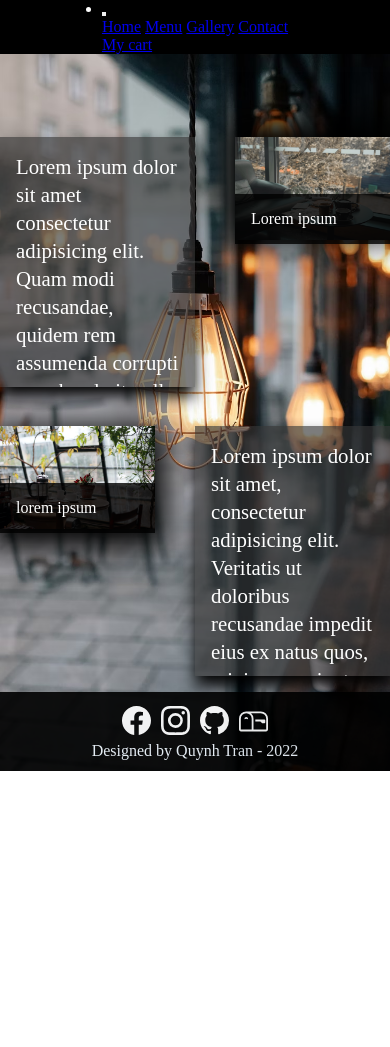
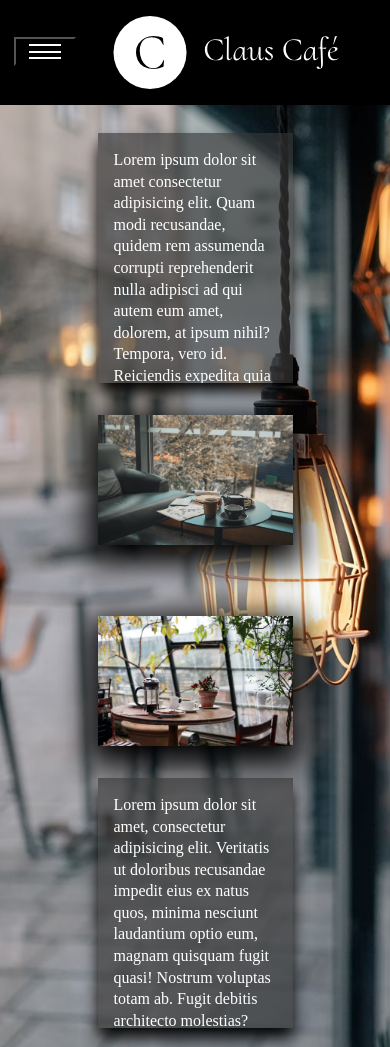
Before and after one commit to QuynhTran182003/HTML-CSS, a plain HTML site: page index.html in a window 390 px wide. Shown: the top 1047 px of the page. Before the commit the page ends 844 px from the top, so only its background shows below. Drawn offline with Linux system fonts and the light colour scheme.

Commit message:
Add files via upload

```diff
--- a/index.html
+++ b/index.html
@@ -54,10 +54,8 @@
 
         <div class="mobile-display">
             <nav>
-                <a href="index.html">
-                    <img src="faviconio-logo\logo.svg" alt="logo-brand" class="logo-brand">
-                </a>
-                <div class="symbols">
+
+                <!-- <div class="symbols"> -->
                 <ul>
                     <li class="dropdown">
                         <button class="triple-line">
@@ -78,7 +76,10 @@
                     </li>
                 </ul>
 
-                </div>
+                <!-- </div> -->
+                <a href="index.html">
+                    <img src="faviconio-logo\logo.svg" alt="logo-brand" class="logo-brand">
+                </a>
             </nav>
         </div>
     </header>
@@ -91,17 +92,11 @@
                 Reiciendis expedita quia officia sequi hic rem pariatur labore quasi. Laudantium deserunt similique excepturi facere dolorum optio nulla ipsam sint modi libero, temporibus tempore est consequuntur quidem molestias rem aperiam.
                 </p>
 
-                <figure>
                 <img id="first-pic" src="img\cafe2.avif" alt="picture1" >
-                    <figcaption>Lorem ipsum</figcaption>
-                </figure>
             </section>
 
             <section class="intro">
-                <figure>
                 <img id="second-pic" src="img\cafe1.avif" alt="picture2">
-                    <figcaption>lorem ipsum</figcaption>
-                </figure>
                 <p class="description description2">Lorem ipsum dolor sit amet, consectetur adipisicing elit. Veritatis ut doloribus recusandae impedit eius ex natus quos, minima nesciunt laudantium optio eum, magnam quisquam fugit quasi! Nostrum voluptas totam ab.
                 Fugit debitis architecto molestias? Aspernatur dolorem ab, et rem enim exercitationem laboriosam natus? Deserunt id itaque excepturi nemo inventore sapiente voluptate. Eveniet asperiores eum natus ut?</p>
             </section>
@@ -112,7 +107,7 @@
 <footer>
     <div class="containerFooter">
         <div class="containerContactIcon">
-            <a href=""><img class="contactIcon" src="icons-1.8.1\icons-1.8.1\icons\facebook.svg" alt="fb"></a>
+            <a href="https://www.facebook.com/profile.php?id=100005155502657"><img class="contactIcon" src="icons-1.8.1\icons-1.8.1\icons\facebook.svg" alt="fb"></a>
             <a href=""><img class="contactIcon" src="icons-1.8.1\icons-1.8.1\icons\instagram.svg" alt="ins"></a>
             <a href=""><img class="contactIcon" src="icons-1.8.1\icons-1.8.1\icons\github.svg" alt="git"></a>
             <a href=""><img class="contactIcon" src="icons-1.8.1\icons-1.8.1\icons\mailbox.svg" alt="mail"></a>
--- a/style.css
+++ b/style.css
@@ -67,7 +67,7 @@
 
         .tablet-display {
             display: block;
-            position: fixed;
+            position: absolute;
             background-color: black;
             width: 100%;
             z-index: 1;
@@ -130,16 +130,20 @@
         }
     }
 
-   @media (max-width: 499.99px) {
+   @media (max-width: 499.9px) {
        .lap-display, .tablet-display{
            display: none;
        }
        .mobile-display{
-            display: block;
-            position: fixed;
+            position: absolute;
             background-color: black;
             width: 100%;
             z-index: 1;
+        }
+        .logo-brand{
+            margin: 0%;
+            display: block;
+            width: 100%;
         }
         .mobile-display nav{
             display: flex;
@@ -147,10 +151,50 @@
             justify-content: center;
         }
 
+        .dropdown {
+            list-style-type: none;
+        }
+        .triple-line{
+            position: relative;
+            left: 0;
+            background-color: black;
+        }
+
+        .line{
+            display: block;
+            height: 2px;
+            width: 2rem;
+            background-color: white;
+            margin: 0.3rem 0.8rem;
+        }
         .cart-icon{
            display: block;
            width: 15%;
            color: black;
+       }
+
+       .dropdown-content{
+        display: none;
+        background-color: rgb(0, 0, 0);
+        box-shadow: 0px 8px 16px 0px rgba(0,0,0,0.7);
+        min-width: 120px;
+        }
+
+        .dropdown:hover .dropdown-content{
+            display: block;
+            position: absolute;
+        }
+
+        .dropdown-content a{
+            color: white;
+            padding: 12px 16px;
+            text-decoration: none;
+            display: block;
+            text-align: left;
+        }
+
+        .dropdown-content a:hover{
+            background-color: #272727;
         }
 
 
@@ -161,7 +205,7 @@
     .containerIndex {
         display: block;
         margin: 0 auto;
-        max-width: 1000px;
+        max-width: 1100px;
     }
     @media (min-width:1284px) {
         .container-index-div{
@@ -173,40 +217,34 @@
         .container-index-div{
             padding-top: 10%;
         }
-        .description{
-            overflow-y: scroll;
     }
 
+    @media (max-width: 499.9px) {
+        .container-index-div{
+            padding-top: 20%;
         }
-
-    @media (max-width: 499.99px) {
-        .container-index-div{
-            padding-top: 25%;
+        .intro{
+            flex-wrap: wrap;
         }
         .description{
-            overflow-y: scroll;
+            margin: 1.5rem 0;
         }
     }
 
-    .containerIndex .container-index-div img {
-        max-width: 100%;
+
+
+    .container-index-div img {
+        width: 50%;
+        margin: 1rem;
+    }
+
+    .container-index-div{
+        display: block;
+        justify-content: space-around;
     }
 
     #first-pic {
-        box-shadow: 0 -10px 30px 10px rgba(0, 0, 0);
-    }
-
-    figure {
-        position: relative;
-
-    }
-
-    figcaption{
-        position: absolute;
-        bottom: 0;
-        padding: 1rem;
-        background-color: rgba(0, 0, 0, 0.8);
-        width: 100%;
+        box-shadow: 0 10px 30px 10px rgba(0, 0, 0);
     }
 
     #second-pic {
@@ -216,11 +254,8 @@
     .intro{
         display: flex;
         padding-top: 10%;
-        /* margin: 0 auto; */
         align-items: flex-start;
         justify-content: space-around;
-        font-weight: 500;
-        /* flex-wrap: wrap; */
     }
 
     .description{
@@ -229,20 +264,23 @@
         box-shadow: 0 10px 15px 0.25px rgba(0, 0, 0);
         font-size: 130% ;
         max-width: 50%;
-        height: 250px;
+        max-height: 250px;
         line-height: 1.35;
-        /* flex: 300px; */
+        font-size: medium;
+        margin: 1rem;
+        overflow-y: scroll;
+
     }
-
+/*
     .description1{
         padding-left: 1rem;
-        margin-right: 2.5rem;
+        margin: 2rem;
     }
 
     .description2{
         padding-left: 1rem;
         margin-left: 2.5rem;
-    }
+    } */
 
 /* MENU PAGE */
 
@@ -401,7 +439,6 @@
     text-align: center;
     box-shadow: 0px 10px 15px 3px lightgrey;
     flex: 200px;
-
 }
 
 .more-info{
@@ -411,6 +448,7 @@
     background-color: black;
     display: flex;
     justify-content: space-around;
+    align-items: center;
     color: white;
     padding: 2rem;
     flex-wrap: wrap;
@@ -458,7 +496,6 @@
     margin: 0.2rem;
 }
 footer {
-    position: static;
     bottom: 0;
     width: 100%;
     padding: 0.2rem 0;
```
Lines whose indentation alone changed are shown as unchanged.
